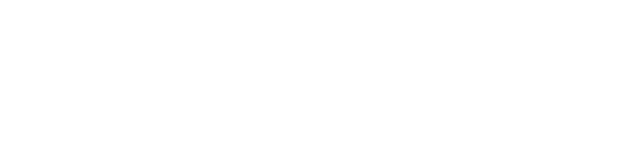
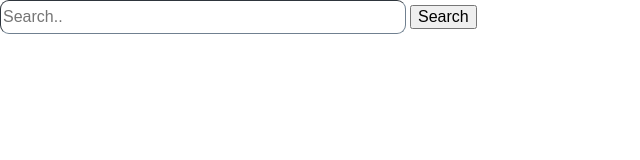
Before and after one commit to maxIrvine/search-bar-practice, a plain HTML site: page index.html in a window 1280 px wide. Shown: the whole page, without its empty margins (0-640 px from the left). Drawn offline with nearby package versions, Linux system fonts and the light colour scheme.

Commit message:
adds search bar and button to form

```diff
--- a/index.html
+++ b/index.html
@@ -9,6 +9,9 @@
     <link rel="stylesheet" href="stylesheets/main.css">
 </head>
 <body>
-
+   <form id="searchbox" action="">
+        <input class="search" type="text" placeholder="Search.. ">
+        <input class="submit" type="submit" value="Search">
+    </form>
 </body>
 </html>
```
